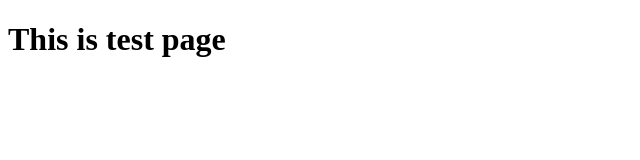
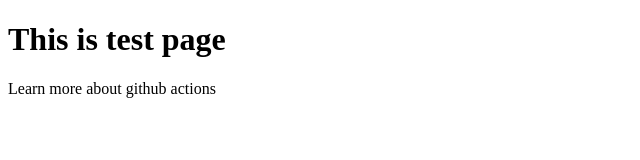
Before and after one commit to pranalik6677/Githubactions_course, a plain HTML site: page index.html in a window 1280 px wide. Shown: the whole page, without its empty margins (0-640 px from the left). Drawn offline with Linux system fonts and the light colour scheme.

Commit message:
second commit

```diff
--- a/index.html
+++ b/index.html
@@ -2,5 +2,6 @@
 <html>
 <body>
 <h1>This is test page</h1>
+<p>Learn more about github actions</p>
 </body>
 </html>
```
